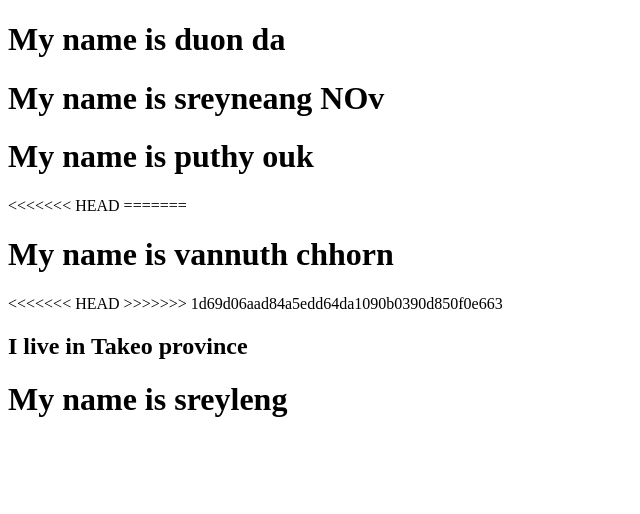
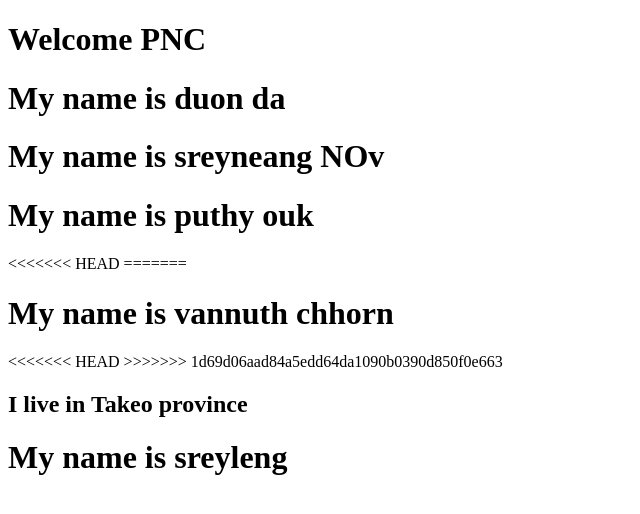
Before and after one commit to daduon/test-group, a plain HTML site: page index.html in a window 1280 px wide. Shown: the whole page, without its empty margins (0-640 px from the left). Drawn offline with Linux system fonts and the light colour scheme.

Commit message:
nothing to say

```diff
--- a/index.html
+++ b/index.html
@@ -3,9 +3,10 @@
 <head>
     <meta charset="UTF-8">
     <meta name="viewport" content="width=device-width, initial-scale=1.0">
-    <title>Document</title>
+    <title>PNC Website</title>
 </head>
 <body>
+    <h1>Welcome PNC</h1>
     <h1>My name is duon da</h1>
     <h1>My name is sreyneang NOv</h1>
     <h1>My name is puthy ouk</h1>
```
